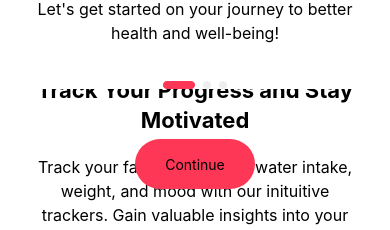
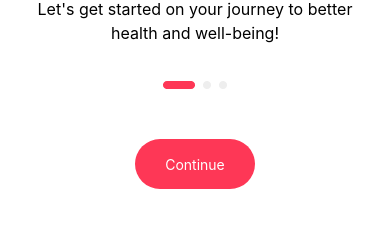
Before and after one commit to TomNedow/FastTrack, a React Native app: screen / in a window 390 px wide. Shown: the part 605-835 px from the top of the page. Built offline with nearby package versions, Linux system fonts and the light colour scheme.

Commit message:
set color text

```diff
--- a/app/screens/MainPage.js
+++ b/app/screens/MainPage.js
@@ -4,6 +4,7 @@ import { Text, StyleSheet, View, TouchableOpacity } from "react-native";
 function MainPage() {
   const [startTime, setStartTime] = useState(null);
   const [elapsedTime, setElapsedTime] = useState(0);
+  const intervalRef = useRef(null);
 
   function handleStartFasting() {
     const currentStartTime = new Date();
--- a/app/screens/Setup.js
+++ b/app/screens/Setup.js
@@ -1,8 +1,15 @@
-import { Text, StyleSheet, View, TouchableOpacity, Image } from "react-native";
+import {
+  TextInput,
+  Text,
+  StyleSheet,
+  View,
+  TouchableOpacity,
+  Image,
+} from "react-native";
 
-import DateTimePicker from "@react-native-community/datetimepicker";
+// import DateTimePicker from "@react-native-community/datetimepicker";
 
-function WelcomeScreen3({ navigation }) {
+function Setup({ navigation }) {
   return (
     <View style={styles.container}>
       <View
@@ -13,7 +20,7 @@ function WelcomeScreen3({ navigation }) {
         }}
       >
         <TextInput label="Weight" placeholder="Weight" />
-        <DateTimePicker />
+        {/* <DateTimePicker /> */}
       </View>
 
       <View style={styles.footerContainer}>
@@ -26,7 +33,7 @@ function WelcomeScreen3({ navigation }) {
             onPress={() => navigation.navigate("Main")}
             style={styles.continueBtn}
           >
-            <Text>Continue</Text>
+            <Text style={{ color: "#FFF" }}>Continue</Text>
           </TouchableOpacity>
         </View>
       </View>
@@ -129,4 +136,4 @@ const styles = StyleSheet.create({
   },
 });
 
-export default WelcomeScreen3;
+export default Setup;
--- a/app/screens/Welcome.js
+++ b/app/screens/Welcome.js
@@ -84,32 +84,6 @@ function Welcome({ navigation }) {
           fasting success. Let's get started on your journey to better health
           and well-being!
         </Text>
-        <Text
-          style={{
-            fontSize: 22,
-            fontWeight: "bold",
-            color: "#000",
-            textAlign: "center",
-            marginBottom: 20,
-            marginTop: 30,
-            zIndex: 3,
-            lineHeight: 30,
-          }}
-        >
-          Track Your Progress and Stay Motivated
-        </Text>
-        <Text
-          style={{
-            fontSize: 16,
-            zIndex: 3,
-            paddingHorizontal: 10,
-            textAlign: "center",
-            lineHeight: 24,
-          }}
-        >
-          Track your fasting progress, water intake, weight, and mood with our
-          inituitive trackers. Gain valuable insights into your habits!
-        </Text>
       </View>
 
       <View
@@ -153,7 +127,13 @@ function Welcome({ navigation }) {
               alignItems: "center",
             }}
           >
-            <Text>Continue</Text>
+            <Text
+              style={{
+                color: "#FFF",
+              }}
+            >
+              Continue
+            </Text>
           </TouchableOpacity>
         </View>
       </View>
```
